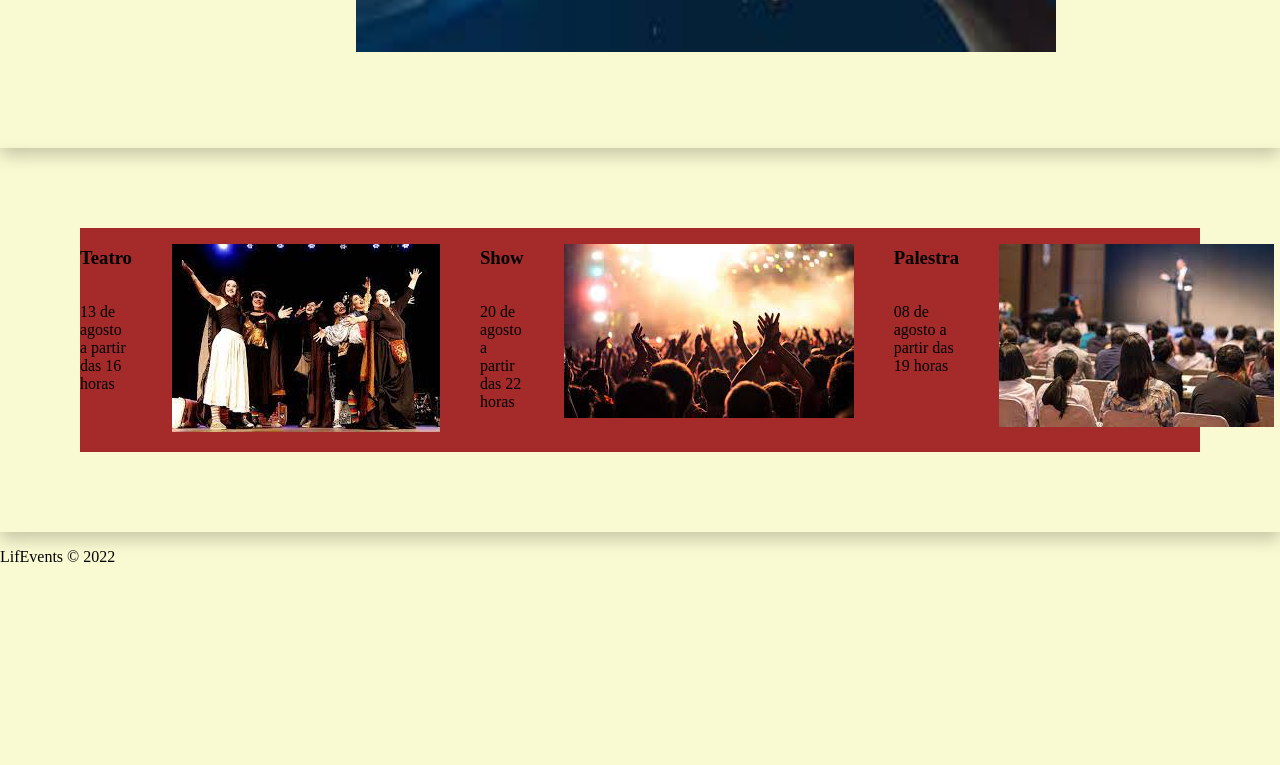
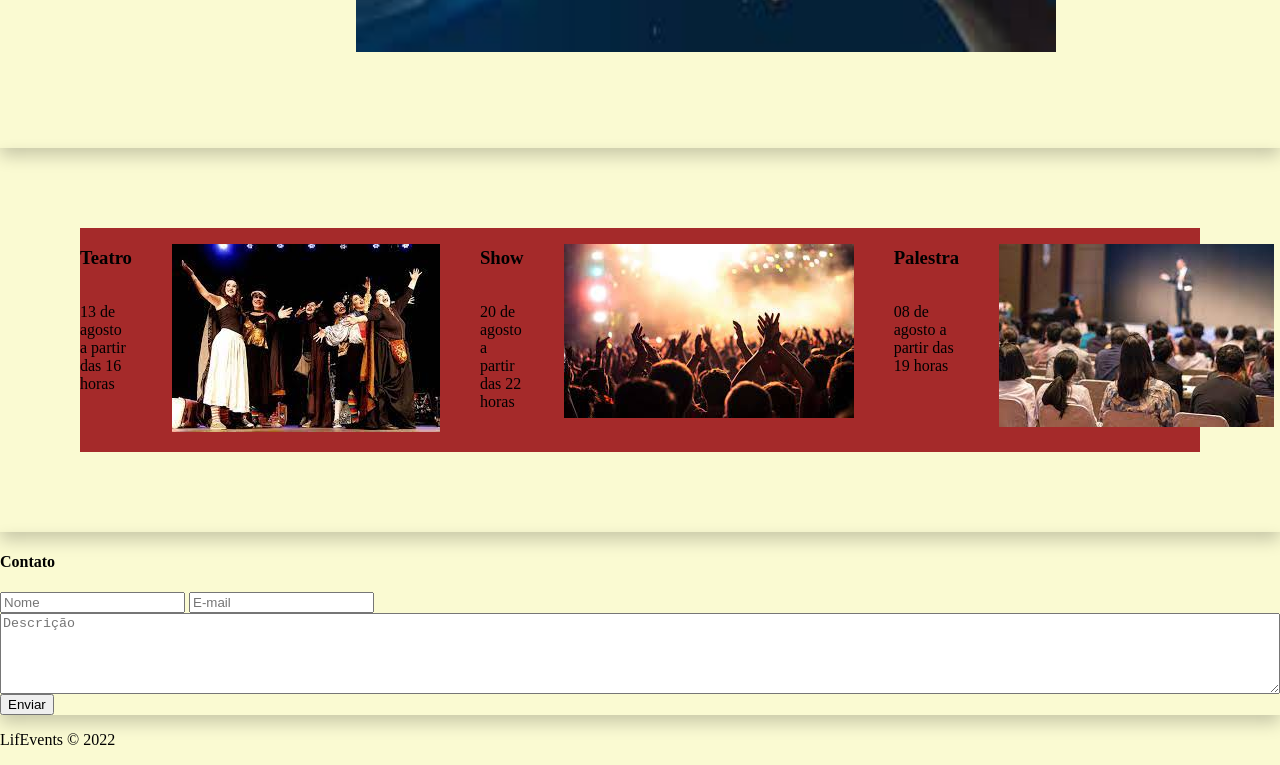
Before and after one commit to karla-vida/semana2, a plain HTML site: page index.html in a window 1280 px wide. Shown: the part 714-1479 px from the top of the page. Before the commit the page ends 1296 px from the top, so only its background shows below. Drawn offline with Linux system fonts and the light colour scheme.

Commit message:
Exercicio 5

```diff
--- a/index.html
+++ b/index.html
@@ -29,14 +29,13 @@
 
     <main>
         <h1>Os melhores eventos</h1>
+
         <section>
             <div class="conteiner">
                 <div class="conteinerColumn">
-
                     <h2>Congresso de Inovação</h2>
                     <p>04 de agosto a partir das 14 horas</p>
                 </div>
-
                 <figure>
                     <img class="evento" src="imagem.jpg" alt="Congresso de Inovação">
                 </figure>
@@ -71,6 +70,29 @@
             </div>
 
         </section>
+
+        <section>
+        <h4 >Contato</h4>
+
+        <form class="formaDeContato" >
+            <div class="forma">
+              <input class="input-form" id="nome" placeholder="Nome" />
+              <input class="input-form" id="email" placeholder="E-mail" />
+            </div>
+
+            <textarea
+              class="textarea-form"
+              id="descricao"
+              name="story"
+              placeholder="Descrição"
+              rows="5"
+            ></textarea>
+
+            <div class="form-button">
+              <button class="button-send">Enviar</button>
+            </div>
+          </form>
+        </section>
     </main>
 
     <footer>
--- a/styles.css
+++ b/styles.css
@@ -4,16 +4,13 @@ body {
     box-sizing: border-box;
   margin: 0;
   padding: 0;
-
 }
-
 
 .menu {
     display: flex;
     background: orange;
     align-items: center;
     justify-content: space-between;
-
 }
 
 ul {
@@ -68,15 +65,12 @@ section {
         width: 100%;
     display: inline-block;
     box-shadow: 0 8px 16px 0 rgba(0, 0, 0, 0.2);
-
-
 }
 
 .conteiner {
     display: flex;
     flex-direction: row;
     margin: 80px;
-
 }
 
 .conteinerColumn{
@@ -100,20 +94,20 @@ img.evento {
     overflow: hidden;
     margin: 0 auto;
     display: block;
-
 }
-
 
 .eventoTexto{
     display: flex;
     flex-direction: column
-
 }
 
+.formaDeContato {
+display: flex;
+flex-direction: column;
+}
 
 @media screen and (max-width: 768px){
     .conteinerLista {
       flex-direction: column;
     }
-
 }
```
